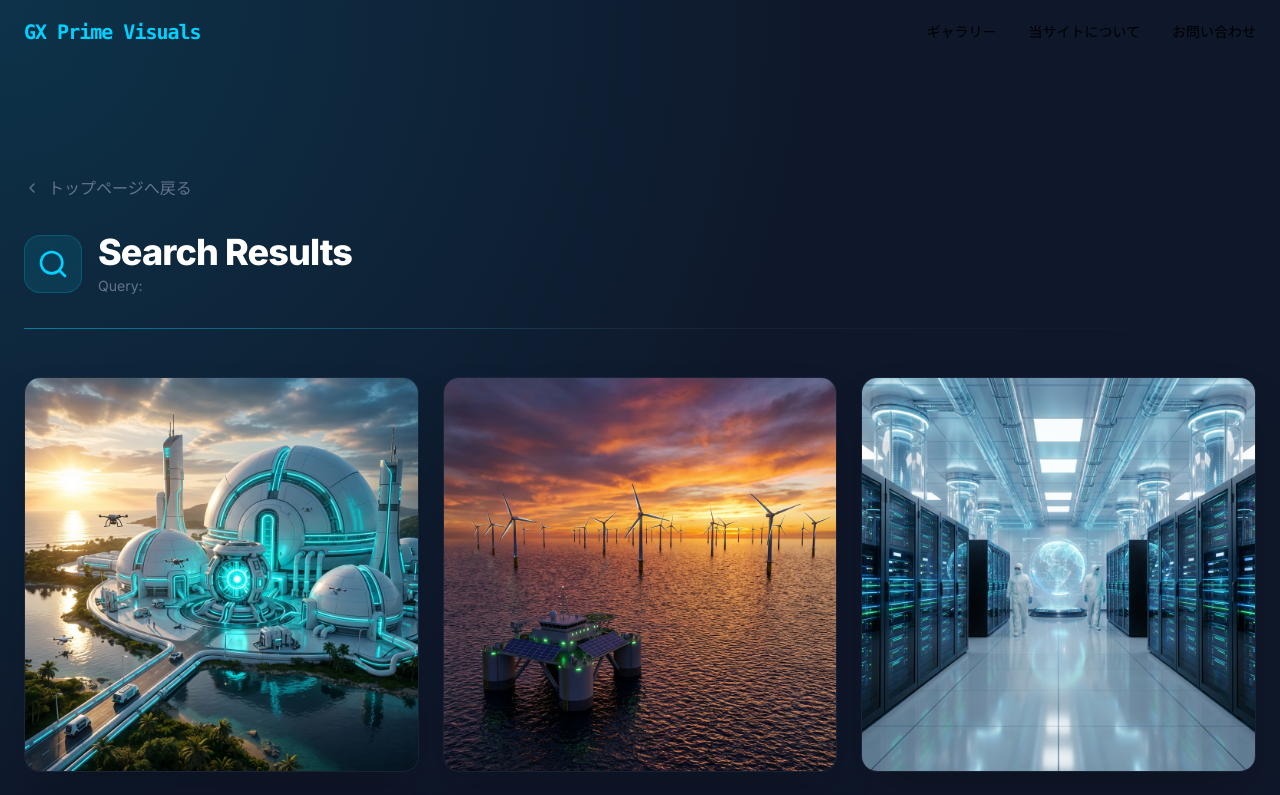
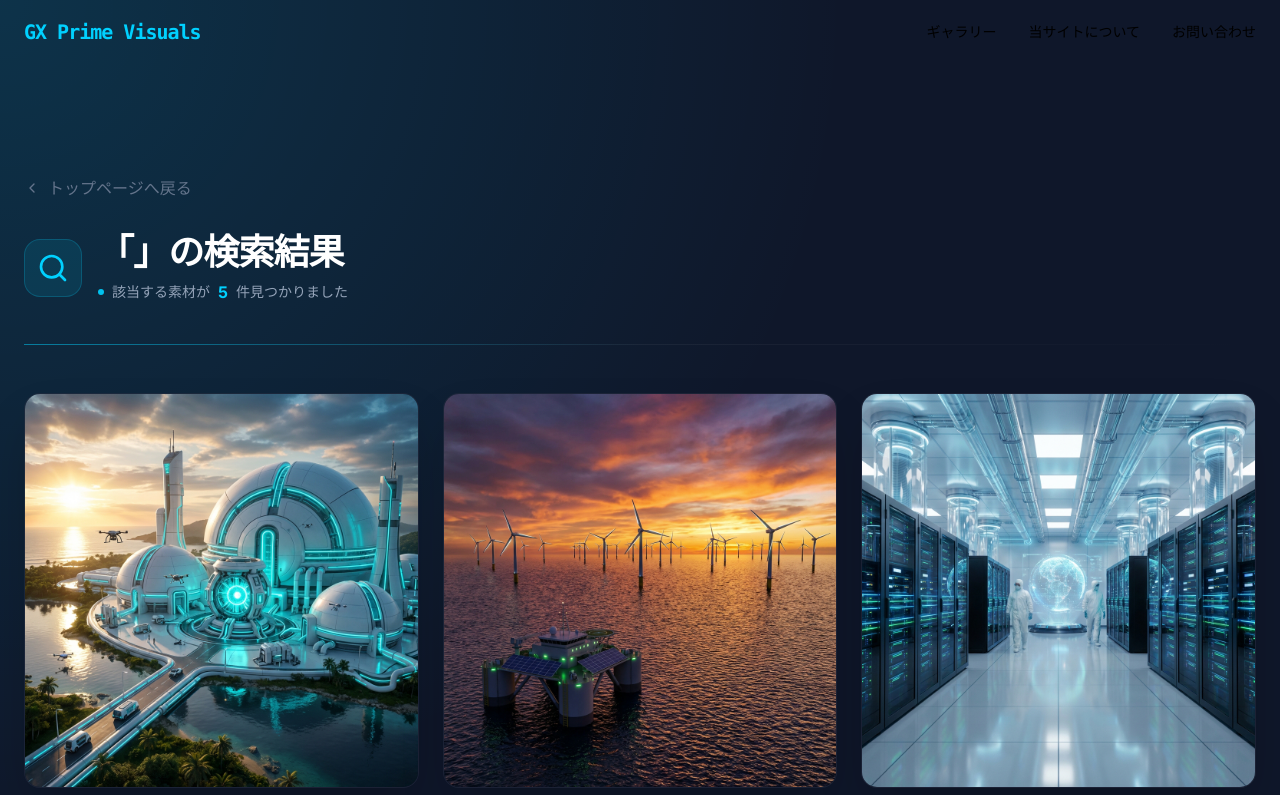
Before and after one commit to Kitagit761007/ai-material-prime, a Next.js app: page /search in a window 1280 px wide. Shown: the top 795 px of the page. Built offline with nearby package versions, Linux system fonts and the light colour scheme.

Commit message:
Run #34: Localize search results and add result count display

```diff
--- a/app/search/page.tsx
+++ b/app/search/page.tsx
@@ -4,11 +4,12 @@ import { useSearchParams } from "next/navigation";
 import ImageGrid from "@/components/ImageGrid";
 import { ChevronLeft, Search } from "lucide-react";
 import Link from "next/link";
-import { Suspense } from "react";
+import { Suspense, useState } from "react";
 
 function SearchResults() {
     const searchParams = useSearchParams();
     const query = searchParams.get("q") || "";
+    const [resultCount, setResultCount] = useState<number | null>(null);
 
     return (
         <div className="flex flex-col min-h-screen pt-24 pb-12">
@@ -27,17 +28,20 @@ function SearchResults() {
                     </div>
                     <div>
                         <h1 className="text-4xl font-extrabold text-white tracking-tight">
-                            Search Results
+                            「{query}」の検索結果
                         </h1>
-                        <p className="text-slate-500 text-sm mt-1">
-                            Query: <span className="text-gx-cyan font-bold">{query}</span>
-                        </p>
+                        {resultCount !== null && (
+                            <p className="text-slate-400 text-sm mt-2 flex items-center gap-2">
+                                <span className="w-1.5 h-1.5 bg-gx-cyan rounded-full animate-pulse" />
+                                該当する素材が <span className="text-gx-cyan font-bold text-base">{resultCount}</span> 件見つかりました
+                            </p>
+                        )}
                     </div>
                 </div>
-                <div className="h-px w-full bg-gradient-to-r from-gx-cyan/50 via-white/5 to-transparent mt-8" />
+                <div className="h-px w-full bg-gradient-to-r from-gx-cyan/50 via-white/5 to-transparent mt-10" />
             </div>
 
-            <ImageGrid searchQuery={query} />
+            <ImageGrid searchQuery={query} onResultCount={setResultCount} />
         </div>
     );
 }
--- a/app/tags/[tag]/page.tsx
+++ b/app/tags/[tag]/page.tsx
@@ -1,7 +1,10 @@
+"use client";
+
 import ImageGrid from "@/components/ImageGrid";
 import assets from "@/data/assets.json";
 import { ChevronLeft, Hash } from "lucide-react";
 import Link from "next/link";
+import { useState, use } from "react";
 
 // Static params generation for GitHub Pages compatibility
 export async function generateStaticParams() {
@@ -15,9 +18,10 @@ export async function generateStaticParams() {
     }));
 }
 
-export default async function TagPage({ params }: { params: Promise<{ tag: string }> }) {
-    const resolvedParams = await params;
+export default function TagPage({ params }: { params: Promise<{ tag: string }> }) {
+    const resolvedParams = use(params);
     const decodedTag = decodeURIComponent(resolvedParams.tag);
+    const [resultCount, setResultCount] = useState<number | null>(null);
 
     return (
         <div className="flex flex-col min-h-screen pt-24 pb-12">
@@ -36,17 +40,20 @@ export default async function TagPage({ params }: { params: Promise<{ tag: strin
                     </div>
                     <div>
                         <h1 className="text-4xl font-extrabold text-white tracking-tight">
-                            {decodedTag}
+                            「{decodedTag}」の検索結果
                         </h1>
-                        <p className="text-slate-500 text-sm mt-1">
-                            Tag Results: {decodedTag}
-                        </p>
+                        {resultCount !== null && (
+                            <p className="text-slate-400 text-sm mt-2 flex items-center gap-2">
+                                <span className="w-1.5 h-1.5 bg-gx-cyan rounded-full animate-pulse" />
+                                該当する素材が <span className="text-gx-cyan font-bold text-base">{resultCount}</span> 件見つかりました
+                            </p>
+                        )}
                     </div>
                 </div>
-                <div className="h-px w-full bg-gradient-to-r from-gx-cyan/50 via-white/5 to-transparent mt-8" />
+                <div className="h-px w-full bg-gradient-to-r from-gx-cyan/50 via-white/5 to-transparent mt-10" />
             </div>
 
-            <ImageGrid searchQuery={decodedTag} />
+            <ImageGrid searchQuery={decodedTag} onResultCount={setResultCount} />
         </div>
     );
 }
--- a/components/ImageGrid.tsx
+++ b/components/ImageGrid.tsx
@@ -1,6 +1,6 @@
 "use client";
 
-import { useState } from "react";
+import { useState, useEffect } from "react";
 import { useRouter } from "next/navigation";
 import Image from "next/image";
 import assets from "@/data/assets.json";
@@ -10,9 +10,10 @@ interface ImageGridProps {
     initialItems?: typeof assets;
     searchQuery?: string;
     showAllButton?: boolean;
+    onResultCount?: (count: number) => void;
 }
 
-export default function ImageGrid({ initialItems = assets, searchQuery = "" }: ImageGridProps) {
+export default function ImageGrid({ initialItems = assets, searchQuery = "", onResultCount }: ImageGridProps) {
     const [selectedImage, setSelectedImage] = useState<typeof assets[0] | null>(null);
     const router = useRouter();
 
@@ -27,6 +28,12 @@ export default function ImageGrid({ initialItems = assets, searchQuery = "" }: I
             item.category.toLowerCase().includes(query)
         );
     });
+
+    useEffect(() => {
+        if (onResultCount) {
+            onResultCount(filteredItems.length);
+        }
+    }, [filteredItems.length, onResultCount]);
 
     const handleInternalTagClick = (tag: string) => {
         const cleanTag = tag.startsWith("#") ? tag.substring(1) : tag;
```
